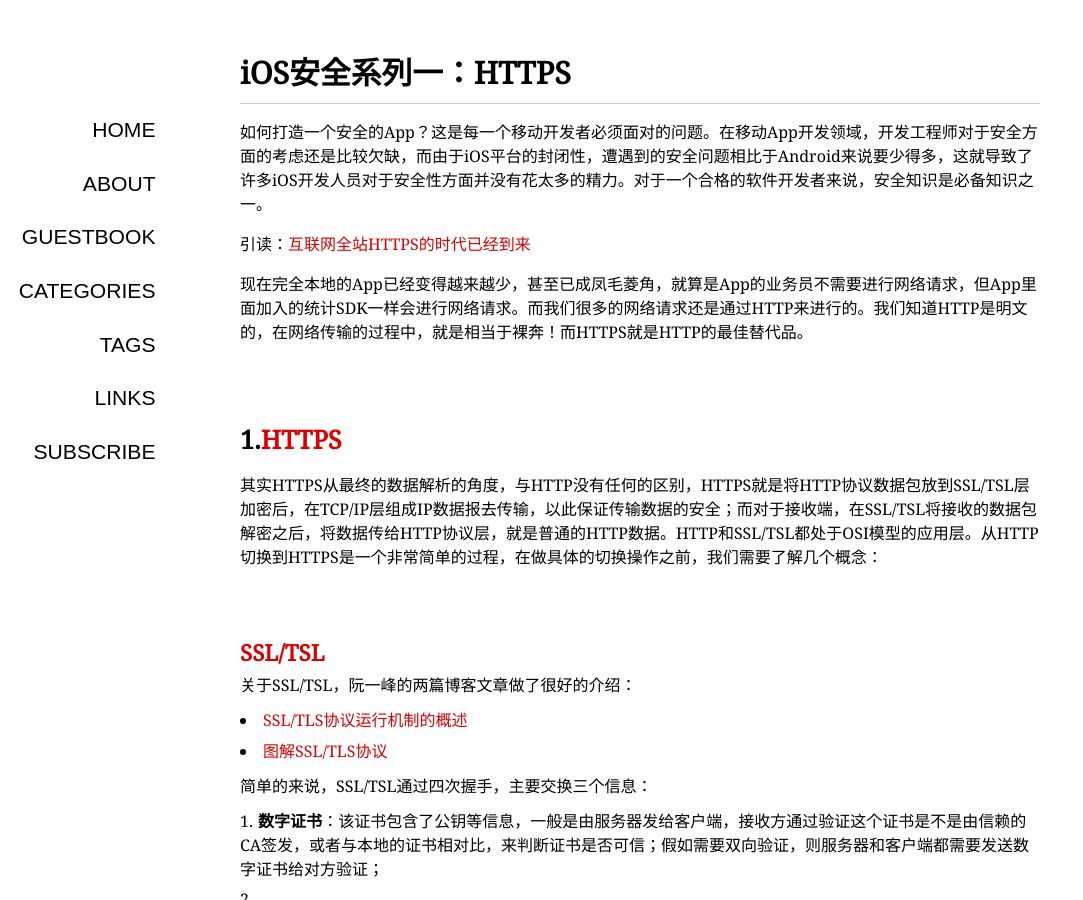
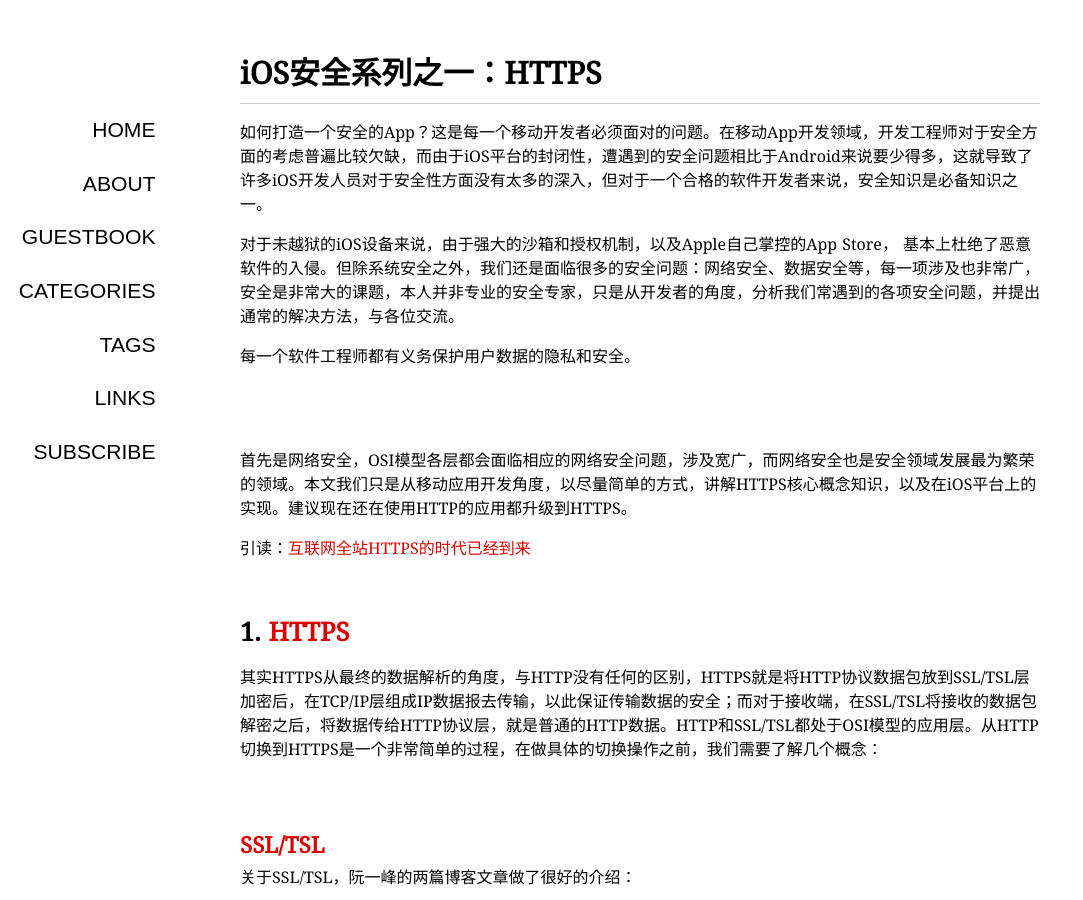
Before and after one commit to jaminzzhang/jaminzzhang.github.io, a Jekyll site: the page built from _posts/2014-10-21-Security-1-HTTPS.md, in a window 1280 px wide and 900 px high. Shown: the whole window, without its empty margins (0-1083 px from the left). Built offline with Jekyll 4.4.1, drawn with Linux system fonts in a browser that asks for light colours; some web fonts are replaced; Markdown is read by kramdown in place of the engine named in the settings; comment, search, counter and statistics services are not loaded; some of the changed text lies outside the part shown.

Commit message:
[文章]：更新文章《iOS安全系列一：HTTPS》

````diff
--- a/_posts/2014-10-21-Security-1-HTTPS.md
+++ b/_posts/2014-10-21-Security-1-HTTPS.md
@@ -1,18 +1,23 @@
 ---
 layout: post
-title: iOS安全系列一：HTTPS
+title: iOS安全系列之一：HTTPS
 ---
 
 
-如何打造一个安全的App？这是每一个移动开发者必须面对的问题。在移动App开发领域，开发工程师对于安全方面的考虑还是比较欠缺，而由于iOS平台的封闭性，遭遇到的安全问题相比于Android来说要少得多，这就导致了许多iOS开发人员对于安全性方面并没有花太多的精力。对于一个合格的软件开发者来说，安全知识是必备知识之一。
+如何打造一个安全的App？这是每一个移动开发者必须面对的问题。在移动App开发领域，开发工程师对于安全方面的考虑普遍比较欠缺，而由于iOS平台的封闭性，遭遇到的安全问题相比于Android来说要少得多，这就导致了许多iOS开发人员对于安全性方面没有太多的深入，但对于一个合格的软件开发者来说，安全知识是必备知识之一。
+
+对于未越狱的iOS设备来说，由于强大的沙箱和授权机制，以及Apple自己掌控的App Store， 基本上杜绝了恶意软件的入侵。但除系统安全之外，我们还是面临很多的安全问题：网络安全、数据安全等，每一项涉及也非常广，安全是非常大的课题，本人并非专业的安全专家，只是从开发者的角度，分析我们常遇到的各项安全问题，并提出通常的解决方法，与各位交流。
+
+每一个软件工程师都有义务保护用户数据的隐私和安全。
+
+<br/><br/>
+
+首先是网络安全，OSI模型各层都会面临相应的网络安全问题，涉及宽广，而网络安全也是安全领域发展最为繁荣的领域。本文我们只是从移动应用开发角度，以尽量简单的方式，讲解HTTPS核心概念知识，以及在iOS平台上的实现。建议现在还在使用HTTP的应用都升级到HTTPS。
 
 引读：[互联网全站HTTPS的时代已经到来](http://get.jobdeer.com/1607.get)
 
-
-现在完全本地的App已经变得越来越少，甚至已成凤毛菱角，就算是App的业务员不需要进行网络请求，但App里面加入的统计SDK一样会进行网络请求。而我们很多的网络请求还是通过HTTP来进行的。我们知道HTTP是明文的，在网络传输的过程中，就是相当于裸奔！而HTTPS就是HTTP的最佳替代品。
-
-<br/><br/>
-#1.[HTTPS](http://en.wikipedia.org/wiki/HTTP_Secure)
+<br/>
+#1. [HTTPS](http://en.wikipedia.org/wiki/HTTP_Secure)
 
 其实HTTPS从最终的数据解析的角度，与HTTP没有任何的区别，HTTPS就是将HTTP协议数据包放到SSL/TSL层加密后，在TCP/IP层组成IP数据报去传输，以此保证传输数据的安全；而对于接收端，在SSL/TSL将接收的数据包解密之后，将数据传给HTTP协议层，就是普通的HTTP数据。HTTP和SSL/TSL都处于OSI模型的应用层。从HTTP切换到HTTPS是一个非常简单的过程，在做具体的切换操作之前，我们需要了解几个概念：
 
@@ -64,7 +69,7 @@ title: iOS安全系列一：HTTPS
 
 
 <br/><br/>
-#2.实现支持HTTPS
+#2. 实现支持HTTPS
 
 
 首先，需要明确你使用HTTP/HTTPS的用途，因为OSX和iOS平台提供了多种API，来支持不同的用途，官方文档[《Making HTTP and HTTPS Requests》](https://developer.apple.com/library/ios/documentation/NetworkingInternetWeb/Conceptual/NetworkingOverview/WorkingWithHTTPAndHTTPSRequests/WorkingWithHTTPAndHTTPSRequests.html)有详细的说明，而文档[《HTTPS Server Trust Evaluation》](https://developer.apple.com/library/ios/technotes/tn2232/_index.html)则详细讲解了HTTPS验证相关知识，这里就不多说了。本文主要讲解我们最常用的NSURLConnection支持HTTPS的实现（NSURLSession的实现方法类似，只是要求授权证明的回调不一样而已），以及怎么样使用AFNetworking这个非常流行的第三方库来支持HTTPS。本文假设你对HTTP以及NSURLConnection的接口有了足够的了解。
@@ -131,7 +136,7 @@ self.connection = [NSURLConnection connectionWithRequest:[NSURLRequest requestWi
 <br/>
 
 
-上面是代码是通过系统默认验证流程来验证请求的。假如我们是自建证书的呢？这样Trust Object里面服务器的证书因为不是可信任的CA签发的，所以直接使用`SecTrustEvaluate`进行验证是不会成功。验证自建证书，需要先在本地导入证书，设置成需要验证的Anchor Certificate(就是根证书)，再调用`SecTrustEvaluate`来验证。代码如下
+上面是代码是通过系统默认验证流程来验证证书的。假如我们是自建证书的呢？这样Trust Object里面服务器的证书因为不是可信任的CA签发的，所以直接使用`SecTrustEvaluate`进行验证是不会成功。又或者，即使服务器返回的证书是信任CA签发的，又如何确定这证书就是我们想要的特定证书？这就需要先在本地导入证书，设置成需要验证的Anchor Certificate(就是根证书)，再调用`SecTrustEvaluate`来验证。代码如下
 
 <br/>
 
@@ -172,7 +177,7 @@ self.trustedCertificates = @[CFBridgingRelease(certificate)];
 ```
 <br/>
 
-更多的验证方法，请查看官方文档[《HTTPS Server Trust Evaluation》](https://developer.apple.com/library/ios/technotes/tn2232/_index.html)
+建议采用本地导入证书的方式验证证书，来保证足够的安全性。更多的验证方法，请查看官方文档[《HTTPS Server Trust Evaluation》](https://developer.apple.com/library/ios/technotes/tn2232/_index.html)
 
 
 <br/>
@@ -223,7 +228,7 @@ requestOperationManager.securityPolicy = securityPolicy;
 
 
 <br/><br/>
-#3.总结
+#3. 总结
 
 虽然HTTPS相比于HTTP来说，会有一定的性能上的劣势，但对于网络飞速发展，移动设备的性能成倍增长的今天，安全才是我们更应该去考虑的。全网HTTPS并不是那么遥远。
 
@@ -232,5 +237,7 @@ requestOperationManager.securityPolicy = securityPolicy;
 
 
 <br/><br/>
-----
-转载请保留[Jaminzzhang](http://oncenote.com/)署名
+
+---
+
+版权所有转载请保留[Jaminzzhang](http://oncenote.com/)署名
````
